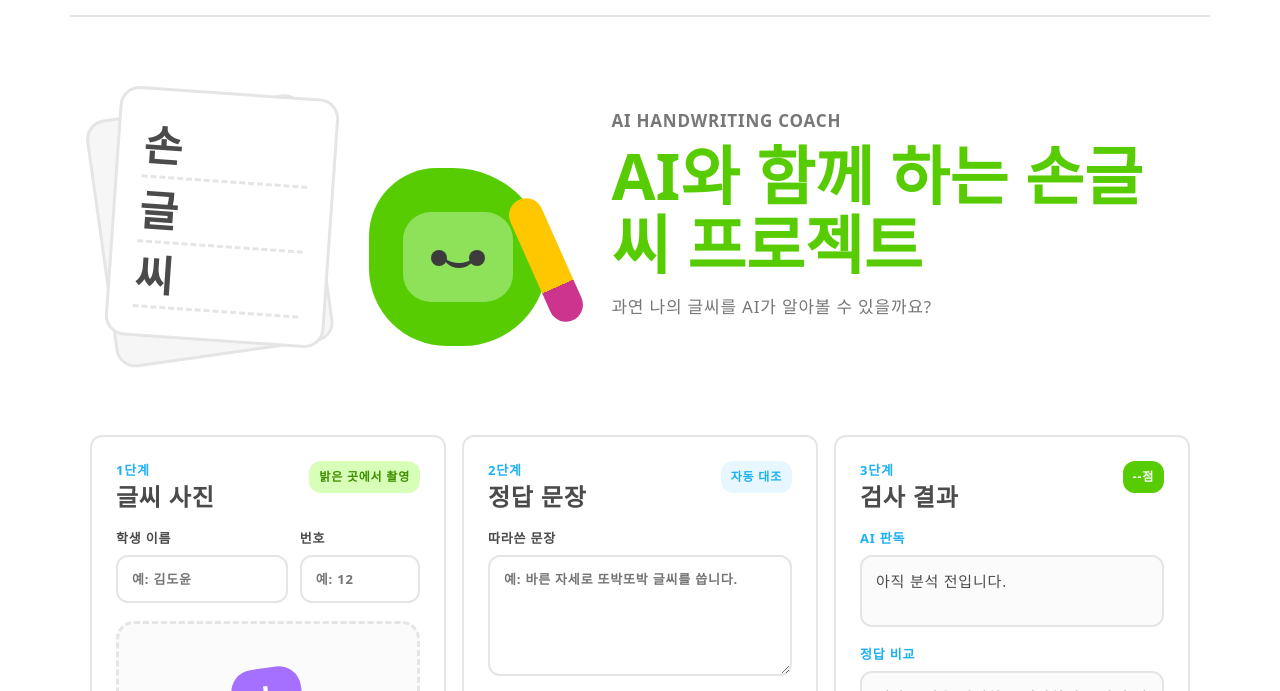
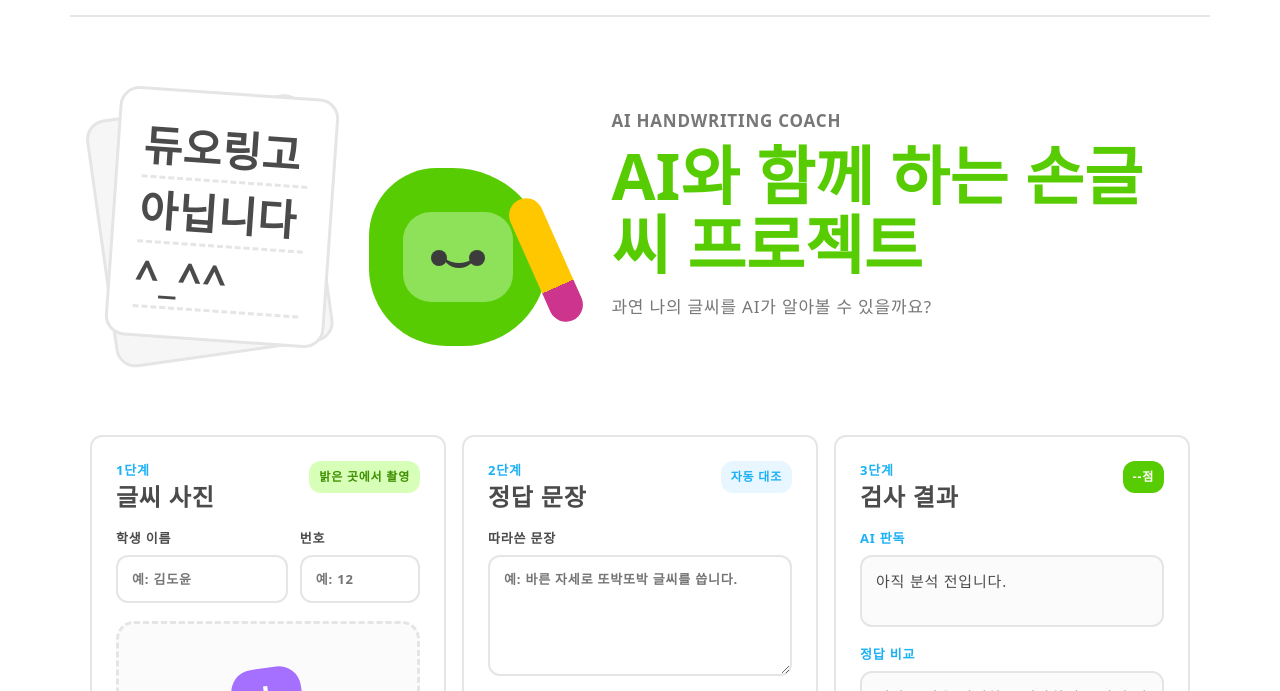
Before and after one commit to sandralynn0sch-design/6020test, a plain HTML site: page index.html in a window 1280 px wide. Shown: the part 66-757 px from the top of the page. Drawn offline with Linux system fonts and the light colour scheme.

Commit message:
Update index.html

```diff
--- a/index.html
+++ b/index.html
@@ -25,9 +25,9 @@
           <div class="paper-stack">
             <div class="paper paper-back"></div>
             <div class="paper paper-front">
-              <span>손</span>
-              <span>글</span>
-              <span>씨</span>
+              <span>듀오링고</span>
+              <span>아닙니다</span>
+              <span>^_^^</span>
             </div>
           </div>
           <div class="mascot">
```
